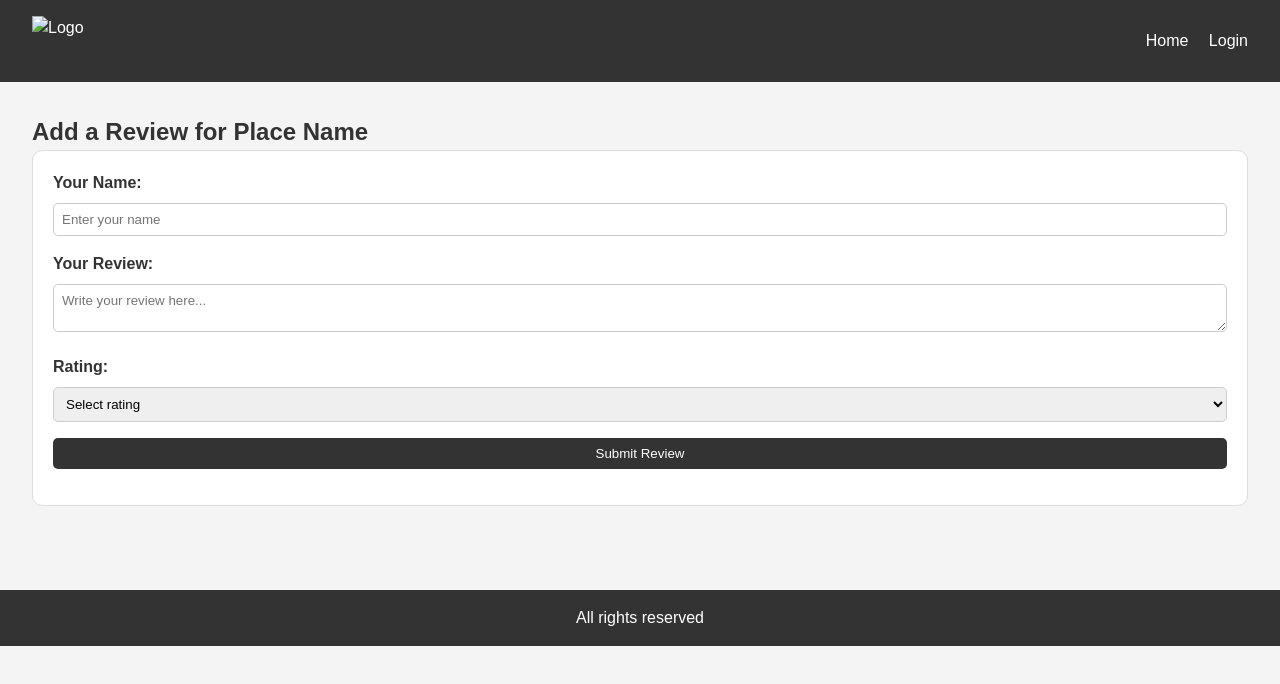
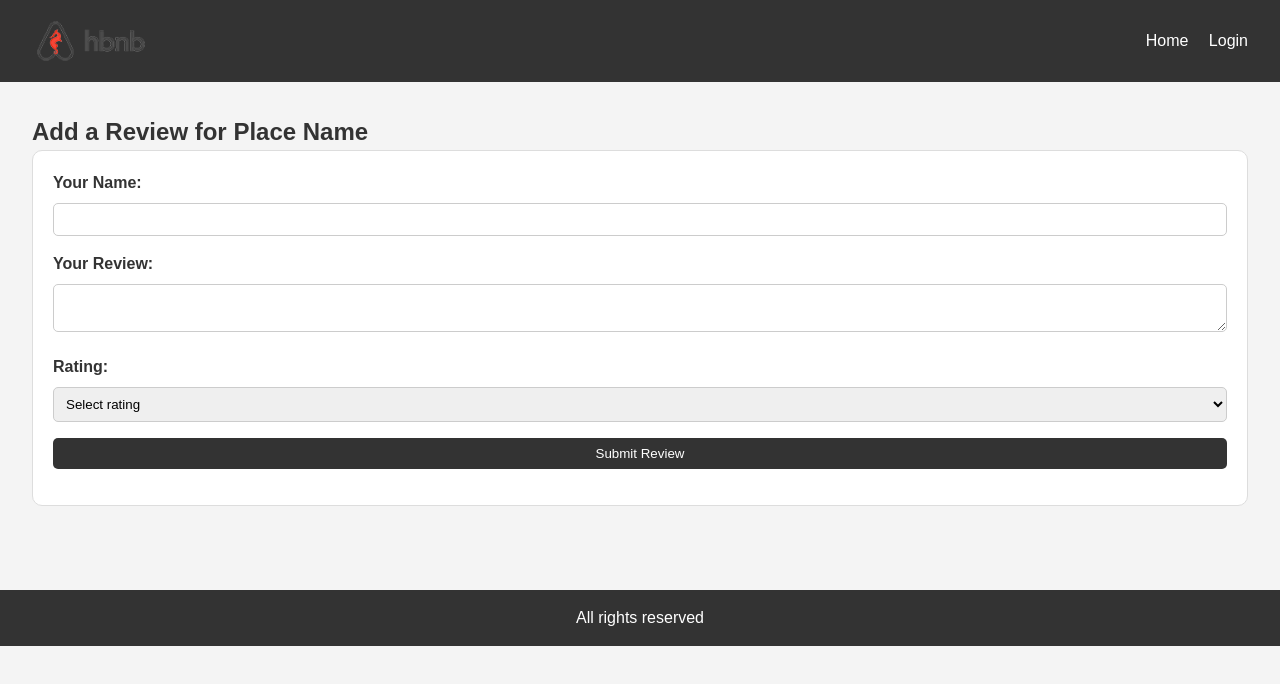
Before and after one commit to ArveenL/holbertonschool-hbnb, a plain HTML site: page part4/add_review.html in a window 1280 px wide. Drawn offline with Linux system fonts and the light colour scheme.

Commit message:
correct html pages with correct image paths

```diff
--- a/part4/add_review.html
+++ b/part4/add_review.html
@@ -1,35 +1,52 @@
 <!DOCTYPE html>
 <html lang="en">
 <head>
+    <!-- Meta setup -->
     <meta charset="UTF-8">
     <meta name="viewport" content="width=device-width, initial-scale=1.0">
+
+    <!-- Page title -->
     <title>Add Review</title>
+
+    <!-- Stylesheet -->
     <link rel="stylesheet" href="styles.css">
+
+    <!-- Optional favicon -->
+    <link rel="icon" href="images/icon.png">
 </head>
 <body>
-    <!-- Header -->
+
+    <!-- ================= HEADER ================= -->
     <header>
-        <img src="../doc_images/" class="logo" alt="Logo">
+        <!-- Application Logo -->
+        <img src="images/logo.png" class="logo" alt="Logo">
+
+        <!-- Navigation Bar -->
         <nav>
             <a href="index.html">Home</a>
             <a href="login.html" class="login-button">Login</a>
         </nav>
     </header>
 
-    <!-- Main Content -->
+    <!-- ================= MAIN CONTENT ================= -->
     <main>
+
+        <!-- Add Review Section -->
         <section class="add-review">
-            <!-- Identify which place is being reviewed -->
+
+            <!-- Page Title -->
             <h2>Add a Review for <span id="place-name">Place Name</span></h2>
 
-            <form id="review-form">
-                <!-- Reviewer Name -->
+            <!-- Review Form -->
+            <form class="form">
+
+                <!-- User Name -->
                 <label for="user">Your Name:</label>
-                <input type="text" id="user" name="user" placeholder="Enter your name" required>
+                <input type="text" id="user" name="user" required>
 
                 <!-- Review Text -->
                 <label for="review">Your Review:</label>
-                <textarea id="review" name="review" placeholder="Write your review here..." required></textarea>
+                <textarea id="review" name="review" required></textarea>
 
                 <!-- Rating -->
                 <label for="rating">Rating:</label>
@@ -42,17 +59,18 @@
                     <option value="5">5 ⭐⭐⭐⭐⭐</option>
                 </select>
 
-                <!-- Submit -->
+                <!-- Submit Button -->
                 <button type="submit">Submit Review</button>
+
             </form>
         </section>
+
     </main>
 
-    <!-- Footer -->
+    <!-- ================= FOOTER ================= -->
     <footer>
         <p>All rights reserved</p>
     </footer>
 
-    <script src="scripts.js"></script>
 </body>
 </html>
```
Also changed, not shown: part4/index.html (+25 -8 lines), part4/login.html (+24 -9 lines), part4/place.html (+31 -10 lines).
